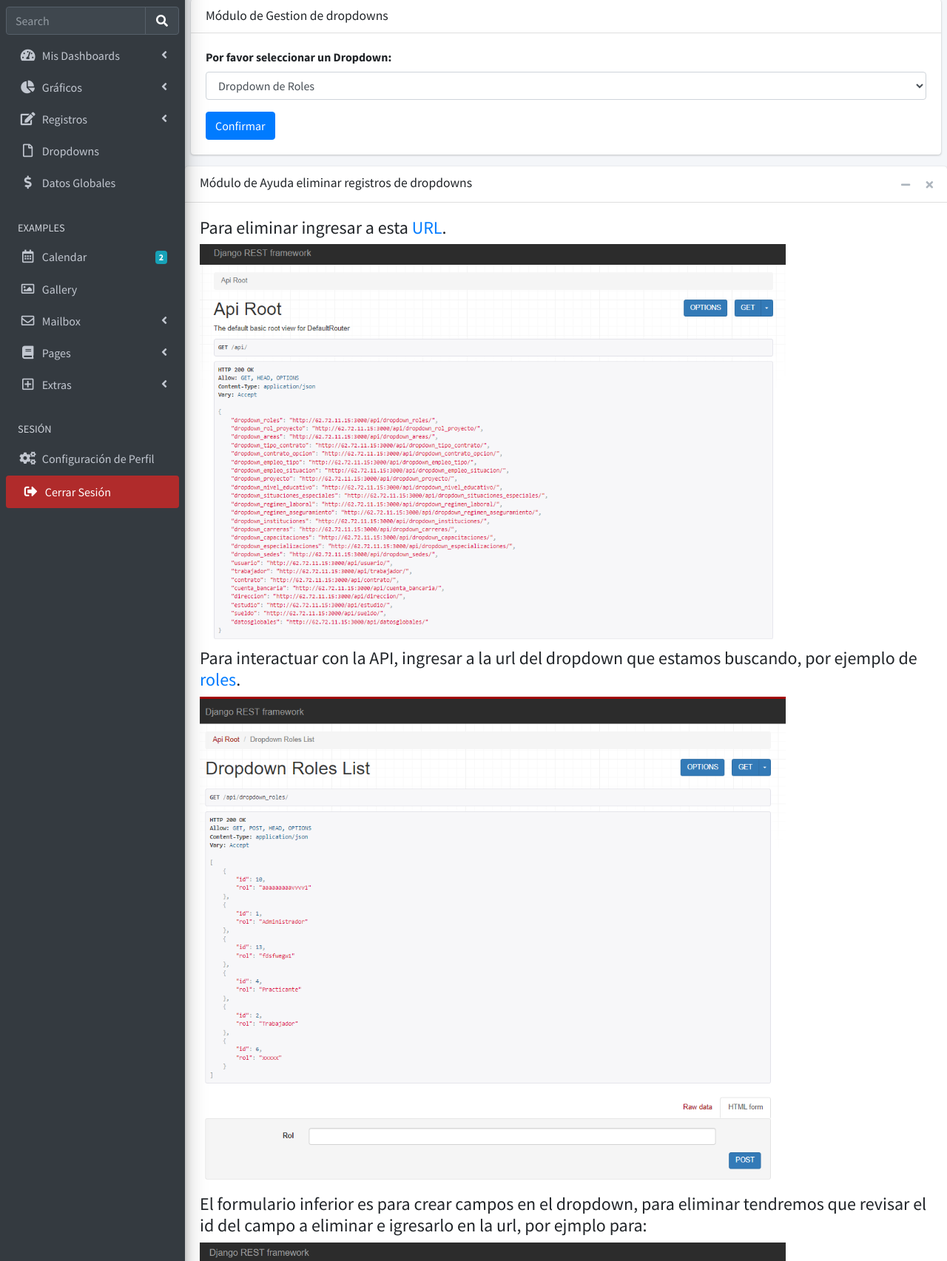
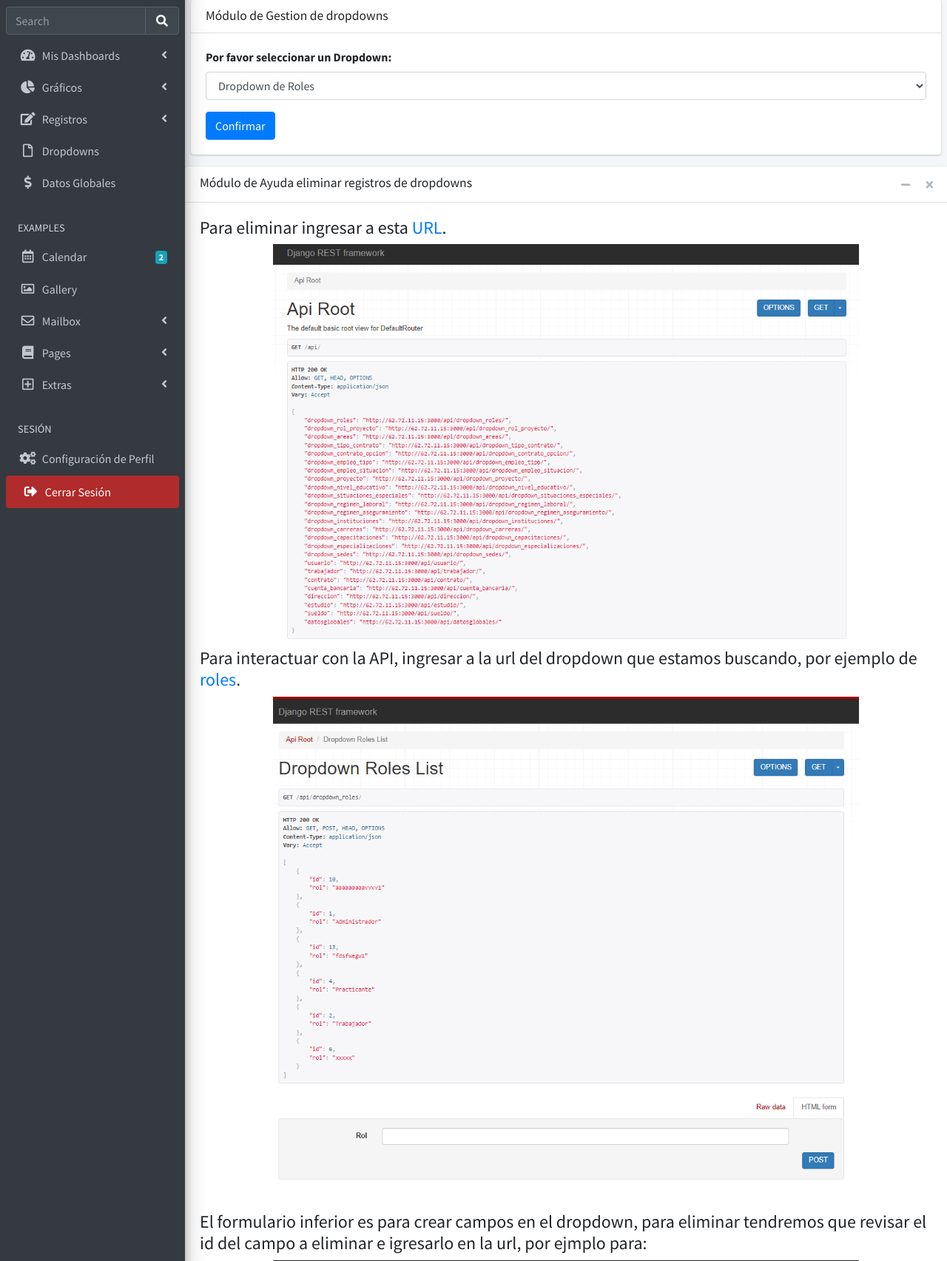
Before and after one commit to rinfasulasalle/myadmin, a Flask app: template apps/templates/home/dropdowns.html in a window 1280 px wide. Shown: the part 131-1836 px from the top of the page at 74% size. Run offline with Flask 3, Linux system fonts and the light colour scheme; the template is opened without the code that fills it, so the values that code supplies are empty; style sheets or scripts are compiled from the project's sources; parts of the project's set-up code (start-up, migrations or seed data) failed here and were passed over; some libraries are stand-ins or nearby versions.

Commit message:
Centro imagenes

```diff
--- a/apps/templates/home/dropdowns.html
+++ b/apps/templates/home/dropdowns.html
@@ -73,7 +73,7 @@
     </section>
       <div class="card">
         <div class="card-header">
-          <h3 class="card-title">Módulo de Ayuda eliminar registros de dropdowns</h3>
+          <h1 class="card-title">Módulo de Ayuda eliminar registros de dropdowns</h1>
           <div class="card-tools">
             <button type="button" class="btn btn-tool" data-card-widget="collapse" title="Collapse">
               <i class="fas fa-minus"></i>
@@ -85,15 +85,15 @@
         </div>
         <div class="card-body">
           <h4>Para eliminar ingresar a esta <a href="http://62.72.11.15:3000/api/">URL</a>.</h4>
-          <img src="/static/assets/img/help/referencia.png" alt="Imagen de referencia" width="80%" height="80%" />
+          <img src="/static/assets/img/help/referencia.png" style="display: block; margin: 0 auto;" alt="Imagen de referencia" width="80%" height="80%" />
           <h4>Para interactuar con la API, ingresar a la url del dropdown que estamos buscando, por ejemplo de <a href="http://62.72.11.15:3000/api/dropdown_roles/"> roles</a>.</h4>
-          <img src="/static/assets/img/help/referencia2.png" alt="Imagen de referencia" width="80%" height="80%" />
+          <img src="/static/assets/img/help/referencia2.png" style="display: block; margin: 0 auto;" alt="Imagen de referencia" width="80%" height="80%" />
           <br />
           <h4>El formulario inferior es para crear campos en el dropdown, para eliminar tendremos que revisar el id del campo a eliminar e igresarlo en la url, por ejmplo para:</h4>
-          <img src="/static/assets/img/help/referencia3.png" alt="Imagen de referencia" width="80%" height="80%" />
+          <img src="/static/assets/img/help/referencia3.png" style="display: block; margin: 0 auto;" alt="Imagen de referencia" width="80%" height="80%" />
           <br />
           Ingresaremos su id en la url  y nos cargará los detalles, entonces le damos click a delete y confirmar o delete a la ventana emergente
-          <img src="/static/assets/img/help/referencia4.png" alt="Imagen de referencia" width="80%" height="80%" />
+          <img src="/static/assets/img/help/referencia4.png" style="display: block; margin: 0 auto;" alt="Imagen de referencia" width="80%" height="80%" />
         </div>
       </div>
     <section>
```
